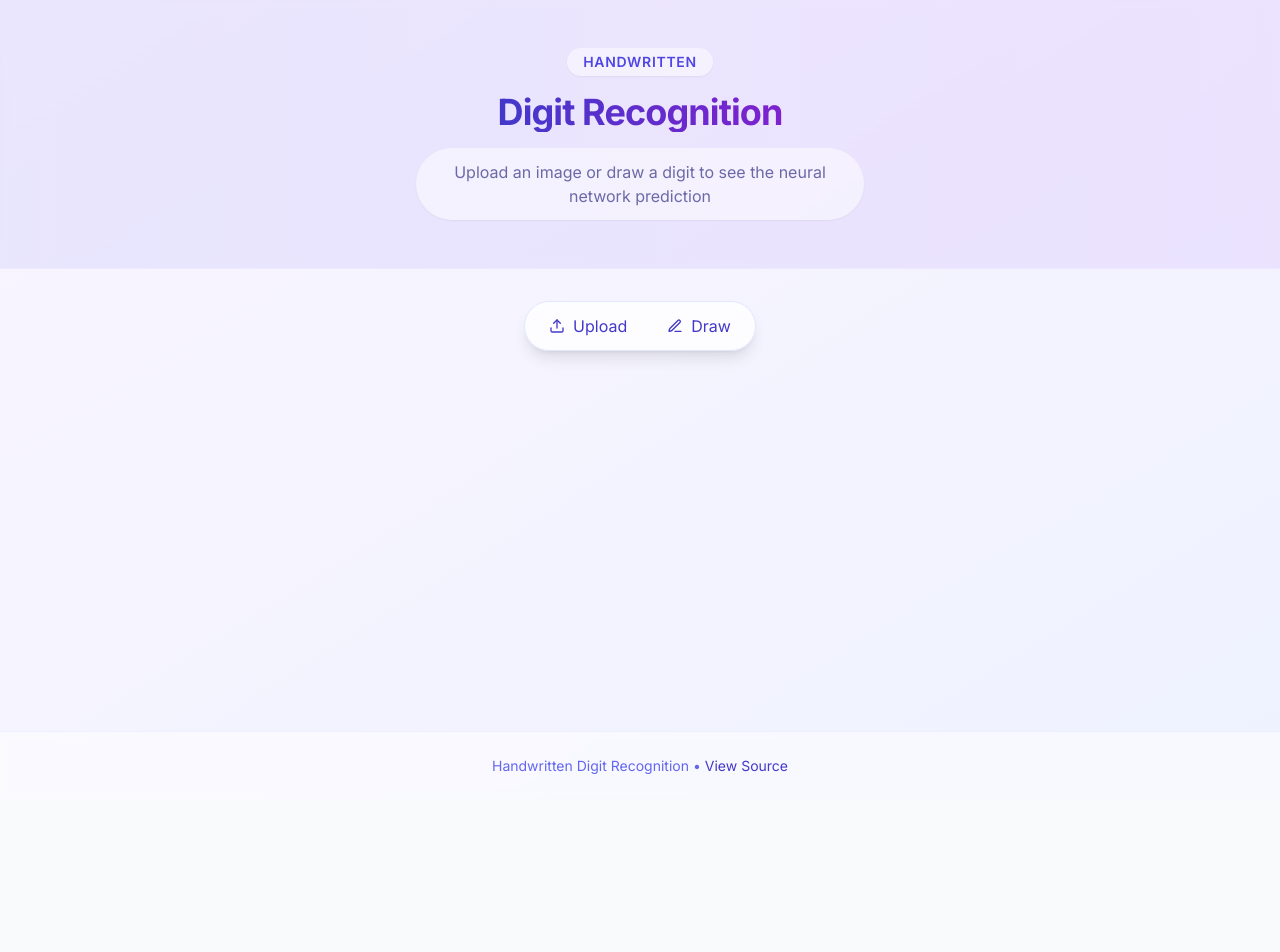
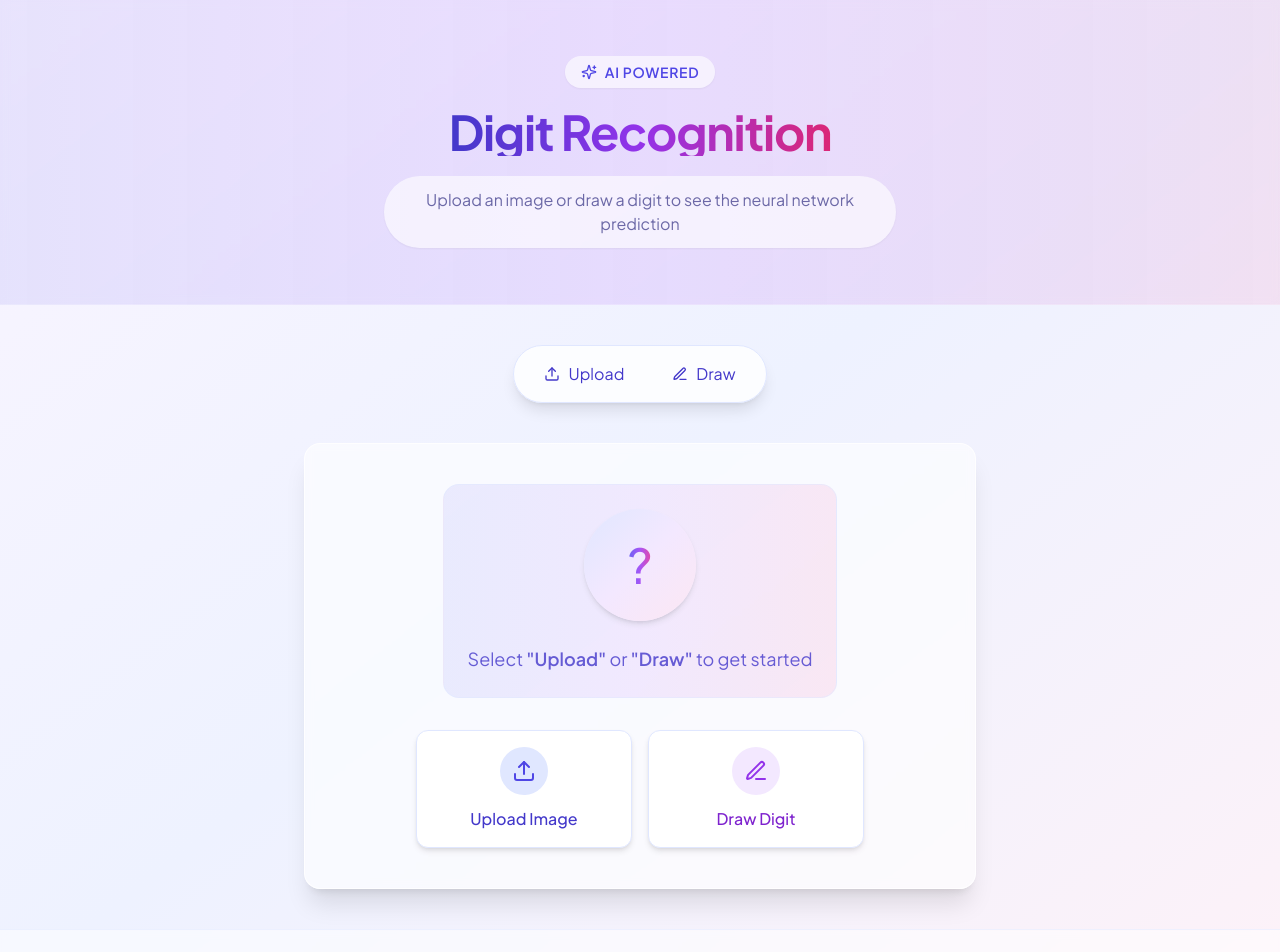
Before and after one commit to killmanu/digit-doodle-predictor, a React (Vite) app: page / in a window 1280 px wide. Shown: the top 952 px of the page. Before the commit the page ends 800 px from the top, so only its background shows below. Built offline with nearby package versions, Linux system fonts and the light colour scheme.

Commit message:
Improve UI and UX
The prompt requests general improvements to the user interface and user experience.

```diff
--- a/src/components/AppHeader.tsx
+++ b/src/components/AppHeader.tsx
@@ -1,18 +1,20 @@
 
 import React from 'react';
+import { Sparkles } from 'lucide-react';
 
 const AppHeader = () => {
   return (
-    <header className="w-full py-12 bg-gradient-to-r from-indigo-500/10 to-purple-500/10 backdrop-blur-sm border-b border-white/20 animate-slide-down">
+    <header className="w-full py-14 bg-gradient-to-r from-indigo-600/10 via-purple-500/15 to-pink-500/10 backdrop-blur-sm border-b border-white/20 animate-slide-down">
       <div className="container">
-        <div className="flex flex-col items-center text-center space-y-4">
-          <div className="text-sm uppercase tracking-wider text-indigo-600 font-semibold bg-white/50 px-4 py-1 rounded-full shadow-sm">
-            Handwritten
+        <div className="flex flex-col items-center text-center space-y-5">
+          <div className="flex items-center gap-2 text-sm uppercase tracking-wider text-indigo-600 font-semibold bg-white/60 px-4 py-1.5 rounded-full shadow-sm">
+            <Sparkles className="w-4 h-4" />
+            <span>AI Powered</span>
           </div>
-          <h1 className="text-4xl font-bold tracking-tight bg-gradient-to-r from-indigo-700 to-purple-700 bg-clip-text text-transparent">
+          <h1 className="text-5xl font-bold tracking-tight bg-gradient-to-r from-indigo-700 via-purple-600 to-pink-600 bg-clip-text text-transparent">
             Digit Recognition
           </h1>
-          <p className="text-indigo-900/70 max-w-md mt-2 bg-white/50 px-6 py-3 rounded-full shadow-sm">
+          <p className="text-indigo-900/70 max-w-lg mt-2 bg-white/60 px-6 py-3 rounded-full shadow-sm">
             Upload an image or draw a digit to see the neural network prediction
           </p>
         </div>
--- a/src/components/PredictionDisplay.tsx
+++ b/src/components/PredictionDisplay.tsx
@@ -1,5 +1,6 @@
 
 import React from 'react';
+import { Brain, AlertCircle } from 'lucide-react';
 
 interface PredictionDisplayProps {
   prediction: number | null;
@@ -22,22 +23,24 @@ const PredictionDisplay: React.FC<PredictionDisplayProps> = ({
           </div>
         ) : prediction !== null ? (
           <div className="flex flex-col items-center animate-fade-in">
-            <div className="text-[120px] font-bold text-transparent bg-gradient-to-r from-indigo-600 to-purple-600 bg-clip-text leading-none">
+            <div className="text-[140px] font-bold text-transparent bg-gradient-to-r from-indigo-600 via-purple-600 to-pink-500 bg-clip-text leading-none">
               {prediction}
             </div>
             {confidence !== undefined && (
-              <div className="mt-2 text-sm text-indigo-600/70 bg-white/50 px-4 py-1 rounded-full shadow-sm">
+              <div className="mt-3 text-sm flex items-center gap-2 text-indigo-600/80 bg-white/70 px-5 py-2 rounded-full shadow-sm">
+                <Brain className="w-4 h-4" />
                 Confidence: {(confidence * 100).toFixed(2)}%
               </div>
             )}
           </div>
         ) : (
           <div className="flex flex-col items-center text-center px-4">
-            <div className="w-24 h-24 rounded-full bg-gradient-to-br from-indigo-100 to-purple-100 flex items-center justify-center mb-6 shadow-md">
-              <span className="text-4xl font-medium text-indigo-500">?</span>
+            <div className="w-28 h-28 rounded-full bg-gradient-to-br from-indigo-100 via-purple-100 to-pink-100 flex items-center justify-center mb-6 shadow-md">
+              <span className="text-5xl font-medium text-transparent bg-gradient-to-r from-indigo-500 via-purple-500 to-pink-500 bg-clip-text">?</span>
             </div>
-            <p className="text-indigo-600/70 bg-white/50 px-4 py-2 rounded-full shadow-sm">
-              Upload an image or draw a digit to see the prediction
+            <p className="text-indigo-600/70 bg-white/70 px-5 py-2.5 rounded-full shadow-sm flex items-center gap-1.5">
+              <AlertCircle className="w-4 h-4 text-indigo-500" />
+              Select "Upload" or "Draw" to get started
             </p>
           </div>
         )}
--- a/src/index.css
+++ b/src/index.css
@@ -1,5 +1,4 @@
-
-@import url('https://fonts.googleapis.com/css2?family=Inter:wght@100;200;300;400;500;600;700;800;900&display=swap');
+@import url('https://fonts.googleapis.com/css2?family=Inter:wght@100;200;300;400;500;600;700;800;900&family=Plus+Jakarta+Sans:wght@200;300;400;500;600;700;800&display=swap');
 
 @tailwind base;
 @tailwind components;
@@ -46,16 +45,54 @@
 
   body {
     @apply bg-background text-foreground font-sans;
-    font-family: 'Inter', sans-serif;
+    font-family: 'Plus Jakarta Sans', 'Inter', sans-serif;
   }
 
   .glassmorphism {
-    @apply bg-white/80 backdrop-blur-lg border border-white/30;
+    @apply bg-white/80 backdrop-blur-lg border border-white/30 shadow-xl;
+  }
+
+  .glassmorphism-light {
+    @apply bg-white/60 backdrop-blur-sm border border-white/30 shadow-md;
+  }
+
+  h1, h2, h3, h4, h5, h6 {
+    font-family: 'Plus Jakarta Sans', sans-serif;
   }
 }
 
 @layer components {
   .digit-container {
+    @apply relative rounded-2xl bg-white border border-border p-6 shadow-sm transition-all duration-300;
+  }
+
+  .digit-container:hover {
+    @apply shadow-md;
+  }
+
+  .btn-primary {
+    @apply rounded-full bg-gradient-to-r from-indigo-500 to-purple-500 text-white px-6 py-2.5 font-medium transition-all duration-300 hover:shadow-md hover:opacity-95 disabled:opacity-50;
+  }
+
+  .btn-secondary {
+    @apply rounded-full bg-white text-indigo-700 px-6 py-2.5 font-medium transition-all duration-300 border border-indigo-100 hover:shadow-sm hover:bg-indigo-50 disabled:opacity-50;
+  }
+
+  .drawing-canvas {
+    @apply bg-white rounded-xl border border-border;
+    touch-action: none;
+  }
+
+  .result-display {
+    @apply text-[140px] font-bold text-transparent bg-gradient-to-r from-indigo-600 via-purple-600 to-pink-500 bg-clip-text leading-none;
+  }
+
+  .hover-scale {
+    @apply transition-transform hover:scale-[1.02] duration-300;
+  }
+}
+
+.digit-container {
     @apply relative rounded-2xl bg-white border border-border p-6 shadow-sm transition-all duration-300;
   }
 
@@ -79,4 +116,3 @@
   .result-display {
     @apply text-[120px] font-light text-primary leading-none;
   }
-}
--- a/src/pages/Index.tsx
+++ b/src/pages/Index.tsx
@@ -1,3 +1,4 @@
+
 import React, { useState } from 'react';
 import AppHeader from '../components/AppHeader';
 import FileUpload from '../components/FileUpload';
@@ -5,7 +6,7 @@ import DrawingCanvas from '../components/DrawingCanvas';
 import PredictionDisplay from '../components/PredictionDisplay';
 import { predictDigit } from '../services/api';
 import { resizeImageToMnistFormat, fileToDataUrl } from '../utils/imageProcessing';
-import { PenLine, Upload } from 'lucide-react';
+import { PenLine, Upload, Github } from 'lucide-react';
 import { toast } from 'sonner';
 
 enum InputMode {
@@ -75,46 +76,41 @@ const Index = () => {
   };
 
   const switchToUpload = () => {
-    setInputMode(InputMode.UPLOAD);
+    setInputMode(inputMode === InputMode.UPLOAD ? InputMode.NONE : InputMode.UPLOAD);
     setPrediction(null);
   };
 
   const switchToDraw = () => {
-    setInputMode(InputMode.DRAW);
-    setPrediction(null);
-  };
-
-  const closeInput = () => {
-    setInputMode(InputMode.NONE);
+    setInputMode(inputMode === InputMode.DRAW ? InputMode.NONE : InputMode.DRAW);
     setPrediction(null);
   };
 
   return (
-    <div className="min-h-screen flex flex-col bg-gradient-to-br from-purple-50 to-indigo-50">
+    <div className="min-h-screen flex flex-col bg-gradient-to-br from-purple-50 via-indigo-50 to-pink-50">
       <AppHeader />
 
-      <main className="flex-1 container py-8">
+      <main className="flex-1 container py-10">
         <div className="max-w-5xl mx-auto">
-          <div className="flex justify-center mb-8 animate-fade-in">
-            <div className="inline-flex rounded-full p-1 bg-white/80 shadow-lg backdrop-blur-sm border border-indigo-100">
+          <div className="flex justify-center mb-10 animate-fade-in">
+            <div className="inline-flex rounded-full p-1.5 bg-white/80 shadow-lg backdrop-blur-sm border border-indigo-100">
               <button
-                className={`px-5 py-2 rounded-full flex items-center gap-2 transition-all ${
+                className={`px-6 py-2.5 rounded-full flex items-center gap-2 transition-all ${
                   inputMode === InputMode.UPLOAD
-                    ? 'bg-indigo-500 text-white shadow-md'
+                    ? 'bg-gradient-to-r from-indigo-500 to-purple-500 text-white shadow-md'
                     : 'hover:bg-indigo-100 text-indigo-700'
                 }`}
-                onClick={inputMode === InputMode.UPLOAD ? closeInput : switchToUpload}
+                onClick={switchToUpload}
               >
                 <Upload className="w-4 h-4" />
                 {inputMode === InputMode.UPLOAD ? 'Hide Upload' : 'Upload'}
               </button>
               <button
-                className={`px-5 py-2 rounded-full flex items-center gap-2 transition-all ${
+                className={`px-6 py-2.5 rounded-full flex items-center gap-2 transition-all ${
                   inputMode === InputMode.DRAW
-                    ? 'bg-indigo-500 text-white shadow-md'
+                    ? 'bg-gradient-to-r from-indigo-500 to-purple-500 text-white shadow-md'
                     : 'hover:bg-indigo-100 text-indigo-700'
                 }`}
-                onClick={inputMode === InputMode.DRAW ? closeInput : switchToDraw}
+                onClick={switchToDraw}
               >
                 <PenLine className="w-4 h-4" />
                 {inputMode === InputMode.DRAW ? 'Hide Canvas' : 'Draw'}
@@ -124,7 +120,7 @@ const Index = () => {
 
           {inputMode !== InputMode.NONE ? (
             <div className="grid grid-cols-1 md:grid-cols-2 gap-8 items-start">
-              <div className="animate-slide-up backdrop-blur-sm bg-white/60 rounded-2xl p-6 shadow-xl border border-white/80">
+              <div className="animate-slide-up backdrop-blur-sm bg-white/70 rounded-2xl p-7 shadow-xl border border-white/80 hover:shadow-2xl transition-all duration-300">
                 {inputMode === InputMode.UPLOAD && (
                   <FileUpload
                     onImageSelect={handleImageSelect}
@@ -143,7 +139,7 @@ const Index = () => {
                 )}
               </div>
 
-              <div className="animate-slide-up backdrop-blur-sm bg-white/60 rounded-2xl p-6 shadow-xl border border-white/80" style={{ animationDelay: '100ms' }}>
+              <div className="animate-slide-up backdrop-blur-sm bg-white/70 rounded-2xl p-7 shadow-xl border border-white/80 hover:shadow-2xl transition-all duration-300" style={{ animationDelay: '100ms' }}>
                 <PredictionDisplay
                   prediction={prediction}
                   confidence={confidence}
@@ -151,16 +147,53 @@ const Index = () => {
                 />
               </div>
             </div>
-          ) : null}
+          ) : (
+            <div className="animate-fade-in flex flex-col items-center justify-center p-10 backdrop-blur-sm bg-white/60 rounded-2xl shadow-xl border border-white/80 max-w-2xl mx-auto">
+              <div className="mb-8 p-6 bg-gradient-to-r from-indigo-500/10 via-purple-500/10 to-pink-500/10 rounded-2xl border border-indigo-100/50">
+                <div className="w-28 h-28 rounded-full bg-gradient-to-br from-indigo-100 via-purple-100 to-pink-100 flex items-center justify-center mb-6 shadow-md mx-auto">
+                  <span className="text-5xl font-medium text-transparent bg-gradient-to-r from-indigo-500 via-purple-500 to-pink-500 bg-clip-text">?</span>
+                </div>
+                <p className="text-indigo-700/80 text-center text-lg">
+                  Select <span className="font-semibold">"Upload"</span> or <span className="font-semibold">"Draw"</span> to get started
+                </p>
+              </div>
+
+              <div className="grid grid-cols-1 sm:grid-cols-2 gap-4 w-full max-w-md">
+                <button
+                  onClick={switchToUpload}
+                  className="py-4 px-6 rounded-xl bg-white border border-indigo-100 shadow-md hover:shadow-lg transition-all duration-300 flex flex-col items-center gap-3 group"
+                >
+                  <div className="w-12 h-12 rounded-full bg-indigo-100 flex items-center justify-center group-hover:bg-indigo-200 transition-colors">
+                    <Upload className="w-6 h-6 text-indigo-600" />
+                  </div>
+                  <span className="font-medium text-indigo-700">Upload Image</span>
+                </button>
+
+                <button
+                  onClick={switchToDraw}
+                  className="py-4 px-6 rounded-xl bg-white border border-indigo-100 shadow-md hover:shadow-lg transition-all duration-300 flex flex-col items-center gap-3 group"
+                >
+                  <div className="w-12 h-12 rounded-full bg-purple-100 flex items-center justify-center group-hover:bg-purple-200 transition-colors">
+                    <PenLine className="w-6 h-6 text-purple-600" />
+                  </div>
+                  <span className="font-medium text-purple-700">Draw Digit</span>
+                </button>
+              </div>
+            </div>
+          )}
         </div>
       </main>
 
       <footer className="py-6 border-t border-indigo-100/50 bg-white/50 backdrop-blur-sm">
         <div className="container text-center text-sm text-indigo-500">
-          Handwritten Digit Recognition •
-          <a href="https://github.com" className="text-indigo-700 hover:underline ml-1" target="_blank" rel="noreferrer">
-            View Source
-          </a>
+          <div className="flex items-center justify-center gap-2">
+            <span>Handwritten Digit Recognition</span>
+            <span className="text-indigo-300">•</span>
+            <a href="https://github.com" className="text-indigo-700 hover:underline flex items-center gap-1" target="_blank" rel="noreferrer">
+              <Github className="w-3.5 h-3.5" />
+              View Source
+            </a>
+          </div>
         </div>
       </footer>
     </div>
--- a/tailwind.config.ts
+++ b/tailwind.config.ts
@@ -1,4 +1,3 @@
-
 import type { Config } from "tailwindcss";
 
 export default {
@@ -19,6 +18,10 @@ export default {
 			}
 		},
 		extend: {
+			fontFamily: {
+				sans: ['Plus Jakarta Sans', 'Inter', 'sans-serif'],
+				jakarta: ['Plus Jakarta Sans', 'sans-serif'],
+			},
 			colors: {
 				border: 'hsl(var(--border))',
 				input: 'hsl(var(--input))',
```
